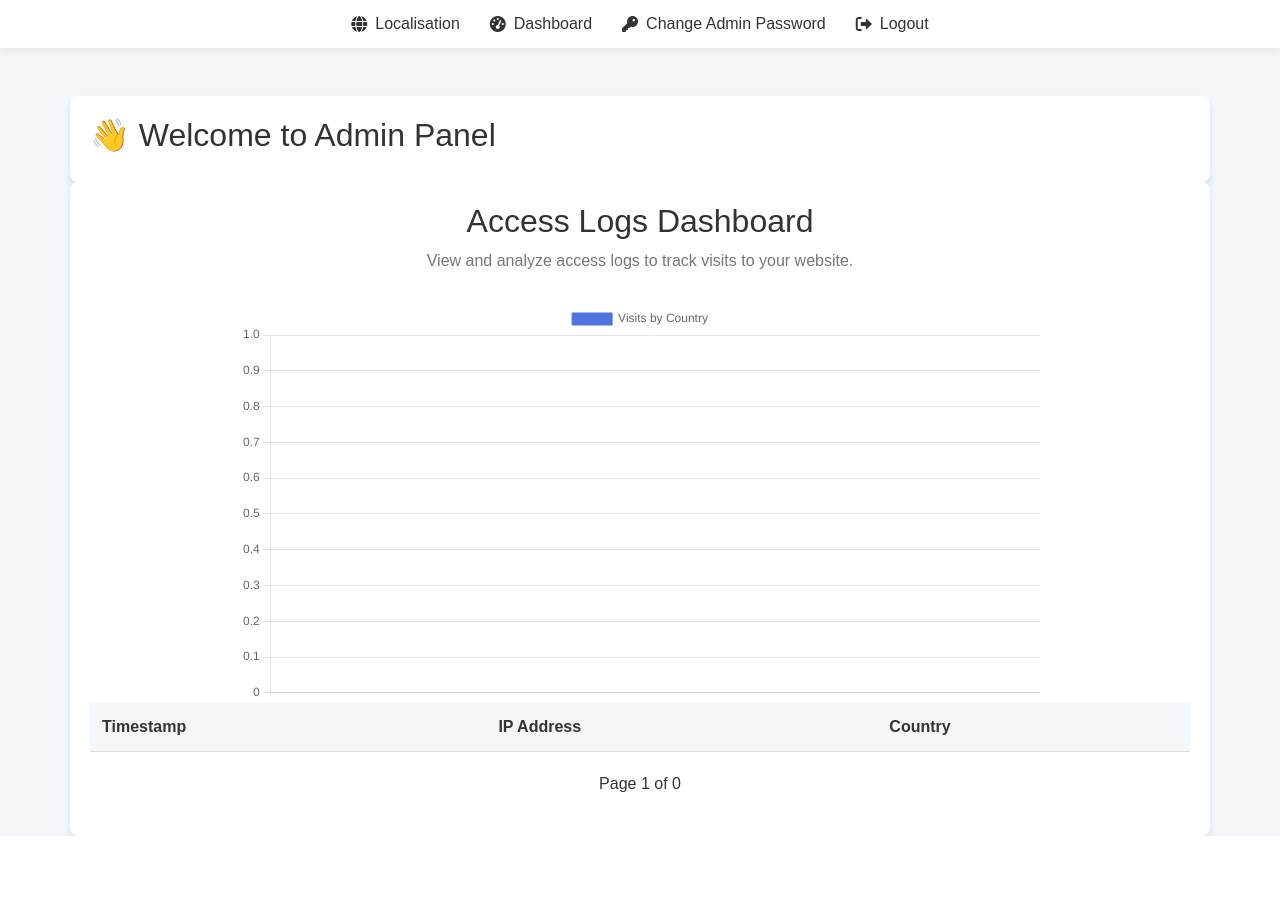
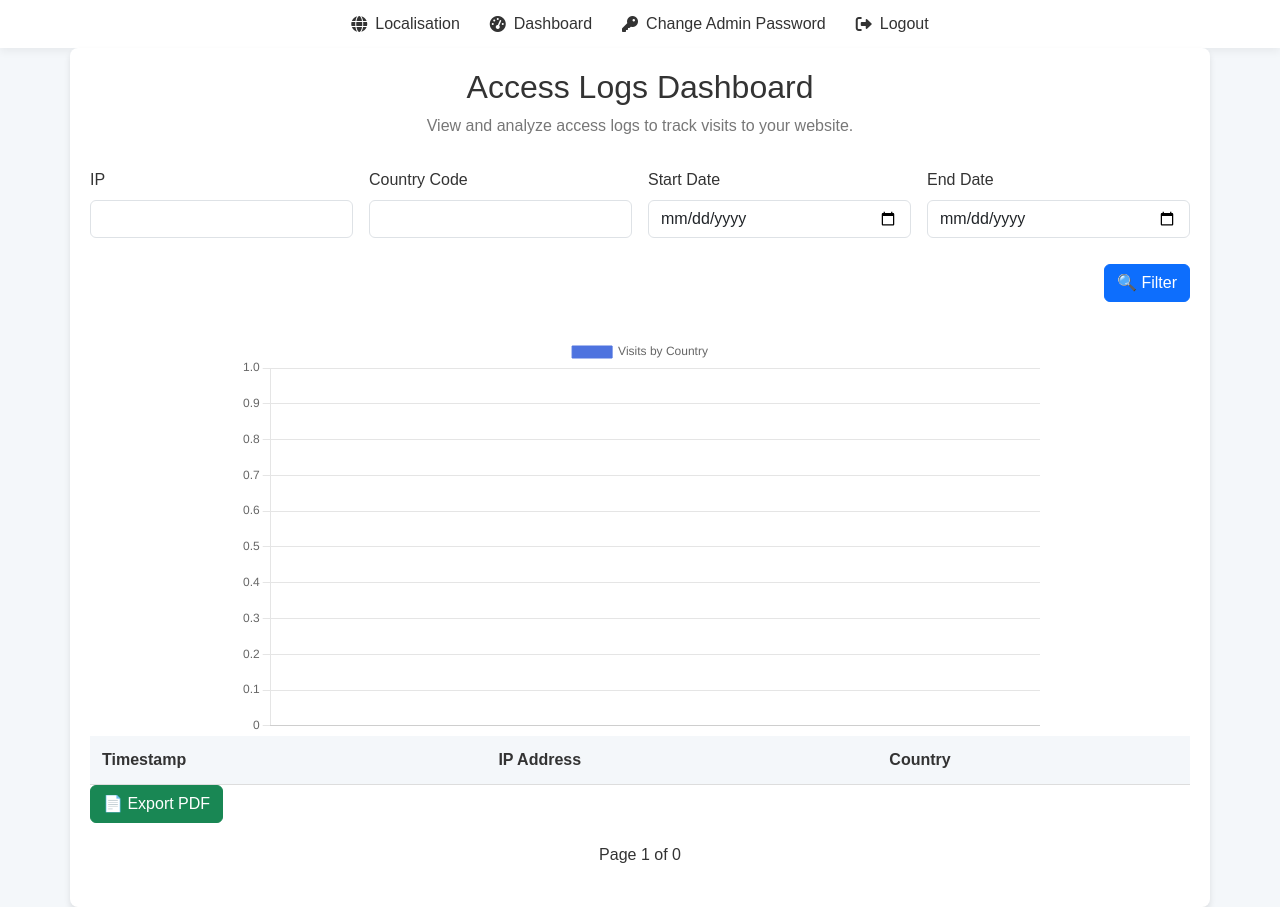
Before and after one commit to valikoshka1996/Auto-Multi-language-Localization-System, a PHP site: page /adminpanel/dashboard.php in a window 1280 px wide. Before the commit the page ends 836 px from the top, so only its background shows below. Run offline with PHP 8.4, Linux system fonts and the light colour scheme; the visitor is signed in with stand-in values (Sample User, id 1); lists and menus that the app fills with data are empty.

Commit message:
Minor bug fix

```diff
--- a/adminpanel/admin.php
+++ b/adminpanel/admin.php
@@ -1,5 +1,4 @@
 <?php
-
 session_start();
 if (!isset($_SESSION['logged_in']) || $_SESSION['logged_in'] !== true) {
     header("Location: index.php");
@@ -36,10 +35,6 @@ include 'assets/nav.php';
 </head>
 <body class="bg-light p-4">
     <div class="container">
-        <div class="d-flex justify-content-between align-items-center mb-3">
-            <h1>Manage Localization</h1>
-            <a href="logout.php" class="btn btn-danger">Logout</a>
-        </div>
 
         <form method="get" class="mb-3">
             <select name="lang" onchange="this.form.submit()" class="form-select w-auto">
--- a/adminpanel/assets/admin.json
+++ b/adminpanel/assets/admin.json
@@ -1,4 +1,4 @@
 {
   "login": "admin",
-  "password": "$2y$10$W8KjvL2RwAqbw8N5RmC1FOmjR1Hyl3.qxL5jW7CkQoZx19i1SC14O"
+  "password": "$2b$12$5m66DzpFu2ixL5wz0.1iUeNHetYQ8JL2S29gXOcMGpzmzhZfQIieq"
 }
--- a/adminpanel/assets/nav.php
+++ b/adminpanel/assets/nav.php
@@ -60,11 +60,5 @@
     <a href="logout.php"><i class="fas fa-sign-out-alt"></i> Logout</a>
   </nav>
 
-  <!-- Контент нижче -->
-  <div class="container mt-5">
-    <h2>👋 Welcome to Admin Panel</h2>
-    <!-- Тут твій контент -->
-  </div>
 
 </body>
-</html>
--- a/adminpanel/dashboard.php
+++ b/adminpanel/dashboard.php
@@ -8,13 +8,50 @@ if (!isset($_SESSION['logged_in']) || $_SESSION['logged_in'] !== true) {
     exit;
 }
 
-// Ваш код для парсингу логів і відображення графіків...
-
 // Парсимо логи
 $log_file = '../logs/log.txt';
 $logs = [];
 if (file_exists($log_file)) {
     $logs = file($log_file, FILE_IGNORE_NEW_LINES);
+}
+
+// Отримуємо фільтри з GET-запиту
+$ip_filter = isset($_GET['ip']) ? $_GET['ip'] : '';
+$country_filter = isset($_GET['country']) ? $_GET['country'] : '';
+$start_date = isset($_GET['start_date']) ? $_GET['start_date'] : '';
+$end_date = isset($_GET['end_date']) ? $_GET['end_date'] : '';
+
+// Фільтруємо логи за IP
+if ($ip_filter) {
+    $logs = array_filter($logs, function($log) use ($ip_filter) {
+        preg_match('/IP: ([\d\.]+)/', $log, $ip);
+        return isset($ip[1]) && strpos($ip[1], $ip_filter) !== false;
+    });
+}
+
+// Фільтруємо логи за країною
+if ($country_filter) {
+    $logs = array_filter($logs, function($log) use ($country_filter) {
+        preg_match('/Language: (\w{2})/', $log, $country);
+        return isset($country[1]) && $country[1] === $country_filter;
+    });
+}
+
+// Фільтруємо логи за часовим проміжком
+if ($start_date || $end_date) {
+    $logs = array_filter($logs, function($log) use ($start_date, $end_date) {
+        preg_match('/\[(.*?)\]/', $log, $timestamp);
+        if (isset($timestamp[1])) {
+            $log_date = strtotime($timestamp[1]);
+            if ($start_date && $log_date < strtotime($start_date)) {
+                return false;
+            }
+            if ($end_date && $log_date > strtotime($end_date)) {
+                return false;
+            }
+        }
+        return true;
+    });
 }
 
 // Аналізуємо дані для графіків (для всіх логів)
@@ -58,6 +95,29 @@ $logs_to_show = array_slice($logs, $start, $logs_per_page);
             <p>View and analyze access logs to track visits to your website.</p>
         </header>
 
+        <!-- Форма для фільтрів -->
+   <form class="row g-3 mb-4" method="GET">
+        <div class="col-md-3">
+            <label for="ip" class="form-label">IP</label>
+            <input type="text" class="form-control" id="ip" name="ip" value="<?= htmlspecialchars($ip_filter) ?>">
+        </div>
+        <div class="col-md-3">
+            <label for="country" class="form-label">Country Code</label>
+            <input type="text" class="form-control" id="country" name="country" value="<?= htmlspecialchars($country_filter) ?>">
+        </div>
+        <div class="col-md-3">
+            <label for="start_date" class="form-label">Start Date</label>
+            <input type="date" class="form-control" id="start_date" name="start_date" value="<?= htmlspecialchars($start_date) ?>">
+        </div>
+        <div class="col-md-3">
+            <label for="end_date" class="form-label">End Date</label>
+            <input type="date" class="form-control" id="end_date" name="end_date" value="<?= htmlspecialchars($end_date) ?>">
+        </div>
+        <div class="col-12 d-flex justify-content-end">
+            <button type="submit" class="btn btn-primary">🔍 Filter</button>
+        </div>
+    </form>
+
         <!-- Графік по країнах -->
         <div class="chart-container">
             <canvas id="countryChart"></canvas>
@@ -87,7 +147,9 @@ $logs_to_show = array_slice($logs, $start, $logs_per_page);
                 <?php endforeach; ?>
             </tbody>
         </table>
-
+    <a href="../export/export.php" class="btn btn-success">
+        📄 Export PDF
+    </a>
         <!-- Пагінація -->
         <div class="pagination">
             <?php if ($page > 1): ?>
@@ -101,8 +163,12 @@ $logs_to_show = array_slice($logs, $start, $logs_per_page);
                 <a href="?page=<?= $page + 1 ?>" class="next">Next <i class="fas fa-arrow-right"></i></a>
                 <a href="?page=<?= $total_pages ?>" class="last">Last <i class="fas fa-angle-double-right"></i></a>
             <?php endif; ?>
+            <div class="mb-3">
+
+</div>
         </div>
     </div>
+
 
     <script>
         // Графік для відображення кількості відвідувань по країнах
--- a/adminpanel/manage.php
+++ b/adminpanel/manage.php
@@ -1,7 +1,10 @@
 <?php
 include 'assets/nav.php';
 session_start();
-
+if (!isset($_SESSION['logged_in']) || $_SESSION['logged_in'] !== true) {
+    header("Location: index.php");
+    exit;
+}
 $adminFile = __DIR__ . '/assets/admin.json';
 $messages = [];
 
--- a/localisation/ru.txt
+++ b/localisation/ru.txt
@@ -1,4 +1,4 @@
-main=Добро пожаловать на наш сайт!
+main=Добро пожаловать на наш сайт! Очень крутой
 description=Исследуйте мир возможностей вмесне с нами
 form_name=Ваше имя
 form_email=Електронная пошта
```
Also changed, not shown: export/export.php (added, +92 -0 lines).
